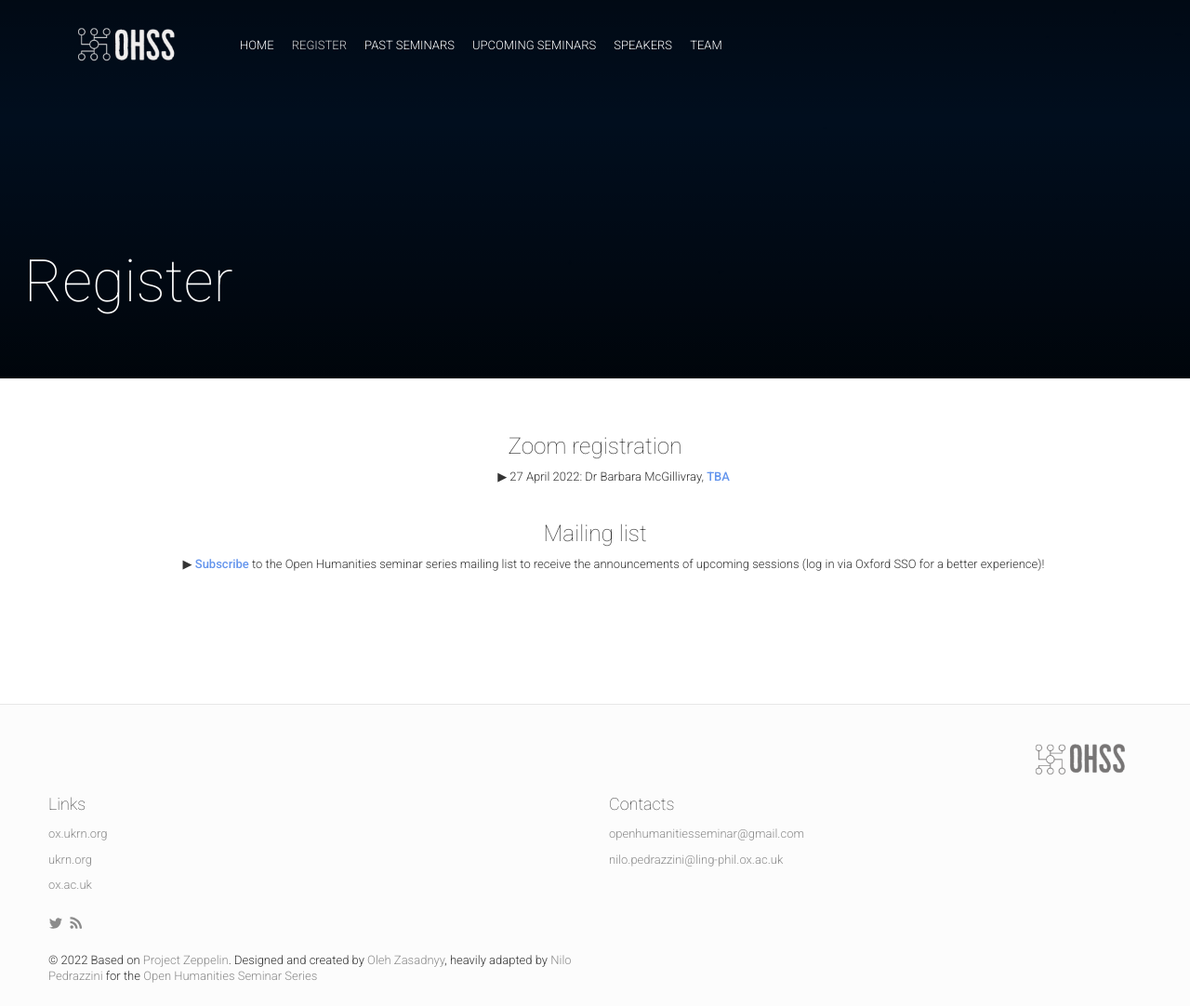
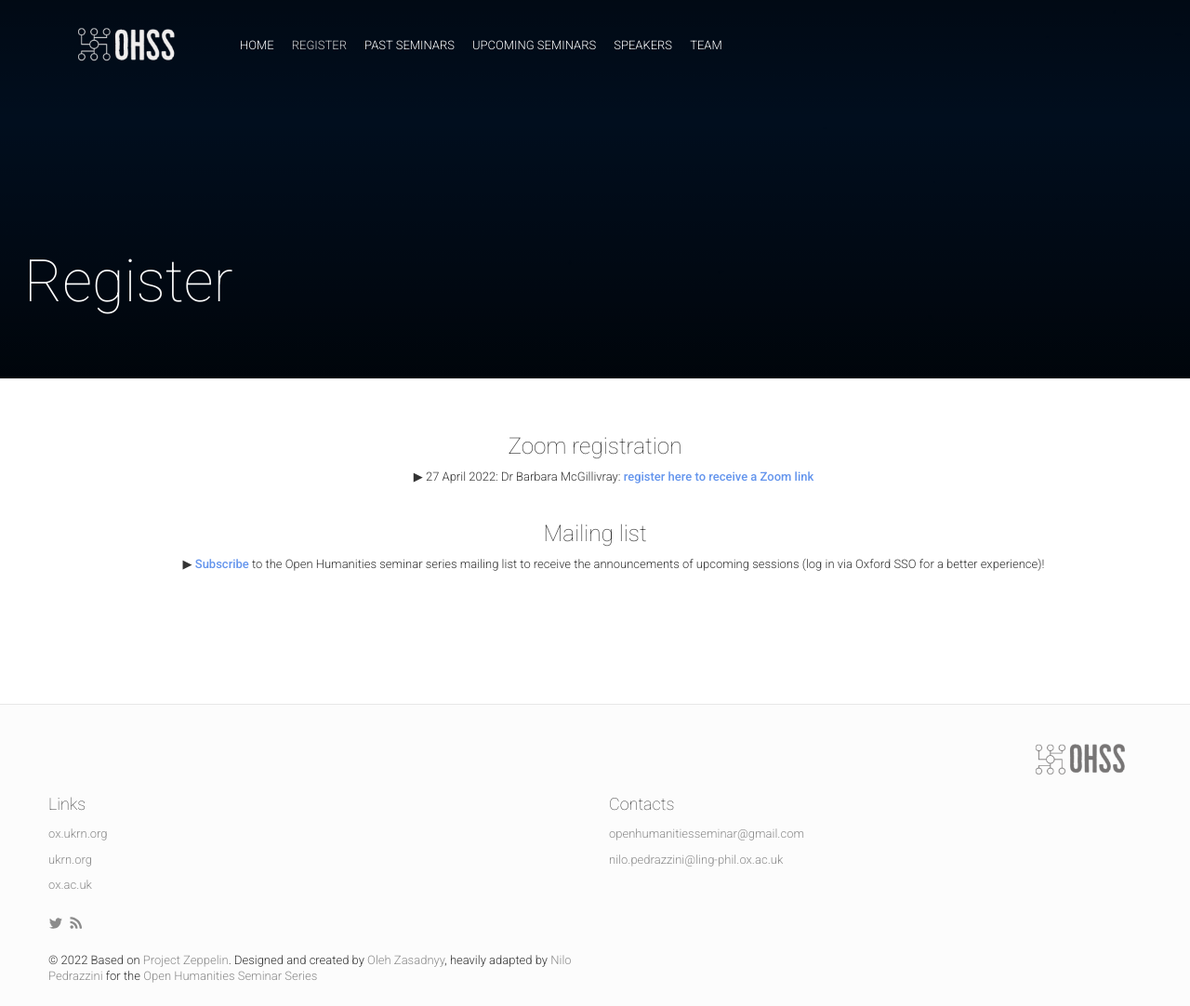
Before and after one commit to openhumanitiesseminar/openhumanitiesseminar.github.io, a Jekyll site: the page built from register.html, in a window 1280 px wide and 1082 px high. Shown: the whole window at 93% size. Built offline with Jekyll 4.4.1, drawn with Linux system fonts in a browser that asks for light colours; nearby versions of some CDN libraries; comment, search, counter and statistics services are not loaded.

Commit message:
add regi link

```diff
--- a/_data/schedule.yml
+++ b/_data/schedule.yml
@@ -17,5 +17,5 @@
         startTime: "14:00",
         endTime: "15:00 (GMT)",
         sessionIds: [004],
-        #registration: https://zoom.us/meeting/register/tJwlcOCqrj4sGtdOt6LSb1P6sDm-x9W8FyCe
+        registration: https://turing-uk.zoom.us/meeting/register/tJMrcO-qqzwvH9VkymZm0l4w8fMKvHVaqFRK
     }
--- a/_includes/register.html
+++ b/_includes/register.html
@@ -2,7 +2,7 @@
     <div class="content-wrapper">
         <h6>Zoom registration </h6>
         <ul style="position: relative; list-style: none;">
-            <li> 27 April 2022: Dr Barbara McGillivray, <a href="ENTERNEWREGISTRLINKHERE" style="color: cornflowerblue; font-weight: bolder;">TBA</a></li>
+            <li> 27 April 2022: Dr Barbara McGillivray: <a href="https://turing-uk.zoom.us/meeting/register/tJMrcO-qqzwvH9VkymZm0l4w8fMKvHVaqFRK" style="color: cornflowerblue; font-weight: bolder;">register here to receive a Zoom link</a></li>
 
         </ul>
         <br>
```
Also changed, not shown: 4 other files.
